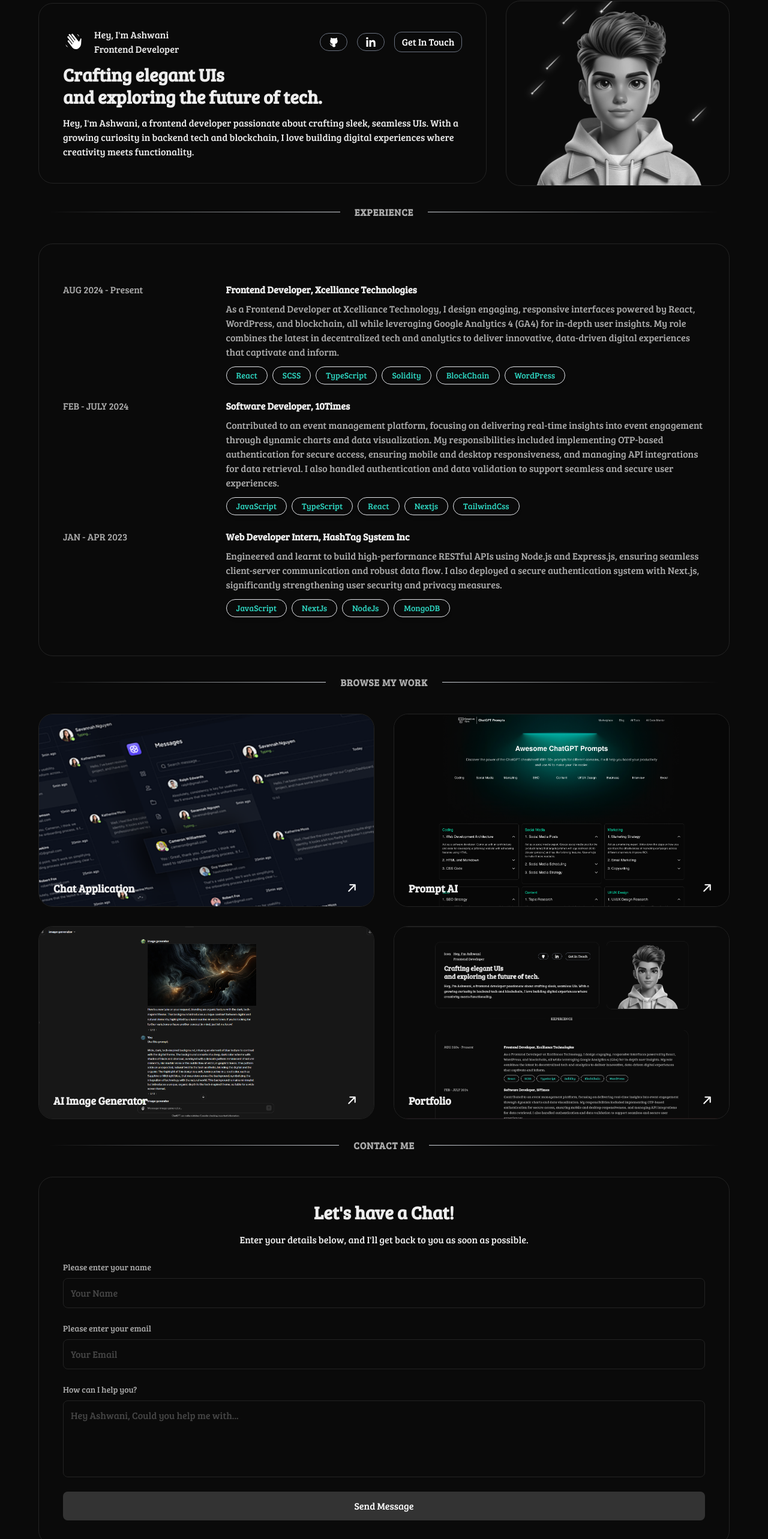
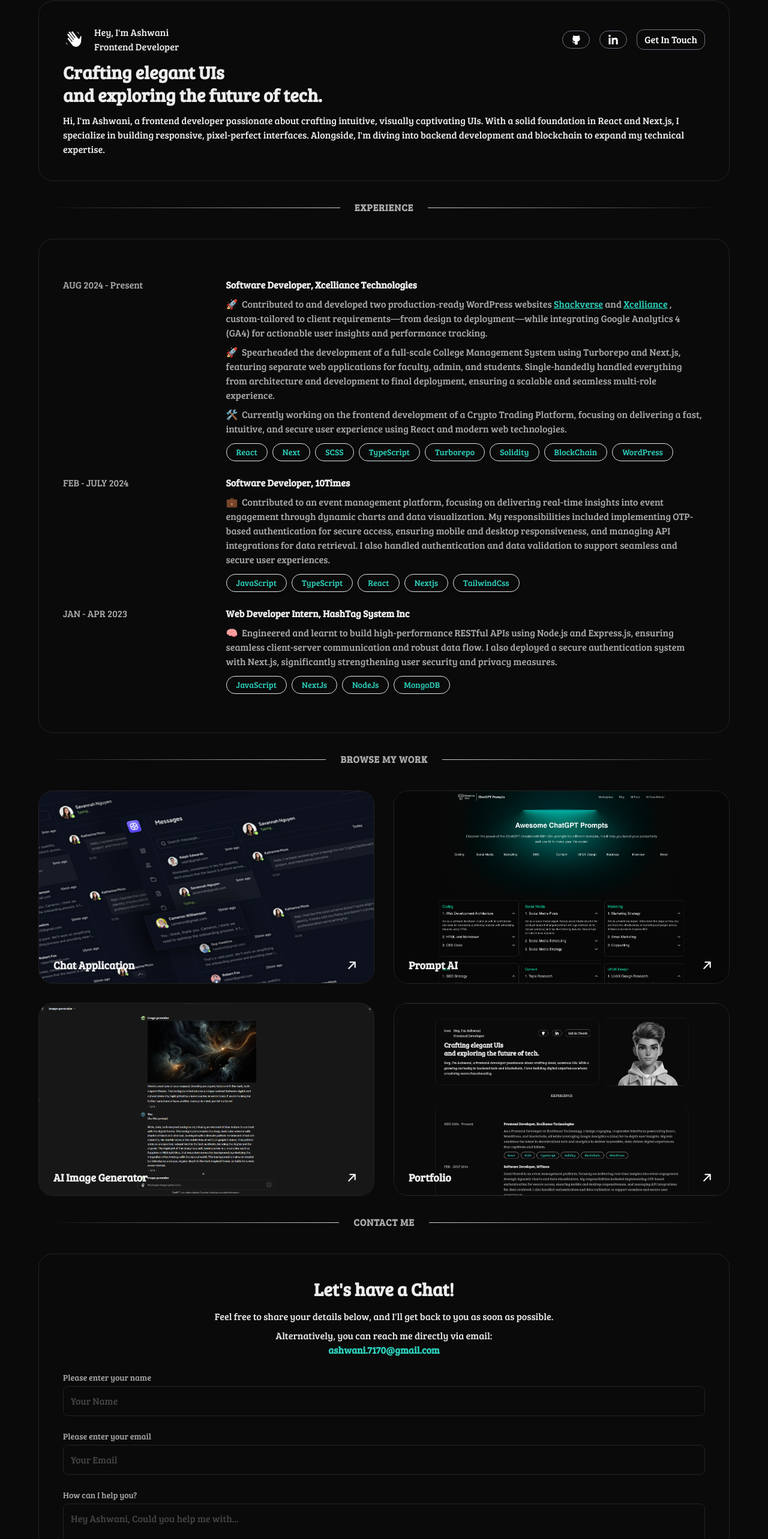
Before and after one commit to ashwaniMaddheshiya/Portfolio, a Next.js app: page / in a window 1280 px wide. Shown: the part 63-2629 px from the top of the page at 60% size. Built offline with nearby package versions, Linux system fonts and the light colour scheme.

Commit message:
updated experience

```diff
--- a/src/components/Contact/index.tsx
+++ b/src/components/Contact/index.tsx
@@ -4,22 +4,36 @@ import { useState } from "react";
 
 const Contact = () => {
   const [form, setForm] = useState({ name: "", email: "", message: "" });
+  const [errors, setErrors] = useState<{ [key: string]: string }>({});
   const [status, setStatus] = useState("");
+
+  const validate = () => {
+    const newErrors: { [key: string]: string } = {};
+
+    if (!form.name.trim()) newErrors.name = "Name is required.";
+    if (!form.email.trim()) {
+      newErrors.email = "Email is required.";
+    } else if (!/^\S+@\S+\.\S+$/.test(form.email)) {
+      newErrors.email = "Enter a valid email.";
+    }
+    if (!form.message.trim()) newErrors.message = "Message is required.";
+
+    setErrors(newErrors);
+    return Object.keys(newErrors).length === 0;
+  };
 
   const handleChange = (
     e: React.ChangeEvent<HTMLInputElement | HTMLTextAreaElement>
   ) => {
     setForm({ ...form, [e.target.name]: e.target.value });
+    setErrors({ ...errors, [e.target.name]: "" });
   };
 
   const handleSubmit = async (e: React.FormEvent<HTMLFormElement>) => {
     e.preventDefault();
+    setStatus("");
 
-    // Check if all fields are filled
-    if (!form.name || !form.email || !form.message) {
-      setStatus("Please fill out all fields.");
-      return;
-    }
+    if (!validate()) return;
 
     setStatus("Sending...");
 
@@ -29,11 +43,7 @@ const Contact = () => {
         headers: {
           "Content-Type": "application/json",
         },
-        body: JSON.stringify({
-          name: form.name,
-          email: form.email,
-          message: form.message,
-        }),
+        body: JSON.stringify(form),
       });
 
       if (response.ok) {
@@ -48,7 +58,10 @@ const Contact = () => {
     }
   };
 
-  const isFormValid = form.name && form.email && form.message;
+  const inputClasses = (field: string) =>
+    `p-3 rounded-lg placeholder:text-[#454545] bg-[#0a0a0a] text-primary border ${
+      errors[field] ? "border-red-500" : "border-[#232323]"
+    } focus:outline-none focus:ring-2 focus:ring-[#232323]`;
 
   return (
     <motion.div className="border border-[#232323] p-6 sm:p-8 md:p-10 rounded-3xl mx-auto">
@@ -56,11 +69,19 @@ const Contact = () => {
         Let&apos;s have a Chat!
       </div>
       <div className="mb-6 text-center text-sm sm:text-base">
-        Enter your details below, and I&apos;ll get back to you as soon as
-        possible.
+        <p>
+          Feel free to share your details below, and I&apos;ll get back to you as
+          soon as possible.
+        </p>
+        <p className="mt-2">
+          Alternatively, you can reach me directly via email:
+        </p>
+        <p className="font-semibold text-teal-400">ashwani.7170@gmail.com</p>
       </div>
+
       <motion.form onSubmit={handleSubmit} className="flex flex-col gap-6">
-        <div className="flex flex-col gap-2">
+        {/* Name */}
+        <div className="flex flex-col gap-1">
           <label htmlFor="name" className="text-sm text-secondary">
             Please enter your name
           </label>
@@ -71,12 +92,16 @@ const Contact = () => {
             placeholder="Your Name"
             value={form.name}
             onChange={handleChange}
-            className="p-3 rounded-lg placeholder:text-[#454545] bg-[#0a0a0a] text-primary border border-[#232323] focus:outline-none focus:ring-2 focus:ring-[#232323]"
+            className={inputClasses("name")}
             whileFocus={{ scale: 1.02 }}
           />
+          {errors.name && (
+            <span className="text-red-500 text-xs">{errors.name}</span>
+          )}
         </div>
 
-        <div className="flex flex-col gap-2">
+        {/* Email */}
+        <div className="flex flex-col gap-1">
           <label htmlFor="email" className="text-sm text-secondary">
             Please enter your email
           </label>
@@ -87,12 +112,16 @@ const Contact = () => {
             placeholder="Your Email"
             value={form.email}
             onChange={handleChange}
-            className="p-3 rounded-lg placeholder:text-[#454545] bg-[#0a0a0a] text-primary border border-[#232323] focus:outline-none focus:ring-2 focus:ring-[#232323]"
+            className={inputClasses("email")}
             whileFocus={{ scale: 1.02 }}
           />
+          {errors.email && (
+            <span className="text-red-500 text-xs">{errors.email}</span>
+          )}
         </div>
 
-        <div className="flex flex-col gap-2">
+        {/* Message */}
+        <div className="flex flex-col gap-1">
           <label htmlFor="message" className="text-sm text-secondary">
             How can I help you?
           </label>
@@ -102,25 +131,25 @@ const Contact = () => {
             placeholder="Hey Ashwani, Could you help me with..."
             value={form.message}
             onChange={handleChange}
-            className="p-3 rounded-lg placeholder:text-[#454545] bg-[#0a0a0a] text-primary border border-[#232323] focus:outline-none focus:ring-2 focus:ring-[#232323] resize-none h-32"
+            className={`${inputClasses("message")} resize-none h-32`}
             whileFocus={{ scale: 1.02 }}
           />
+          {errors.message && (
+            <span className="text-red-500 text-xs">{errors.message}</span>
+          )}
         </div>
 
+        {/* Button */}
         <motion.button
           type="submit"
-          className={`py-3 rounded-lg transition-all duration-300 ${
-            isFormValid
-              ? "bg-[#1f1f1f] hover:bg-[#3a3a3a]"
-              : "bg-[#333333] cursor-not-allowed"
-          } text-white`}
-          whileHover={isFormValid ? { scale: 1.02 } : {}}
-          whileTap={isFormValid ? { scale: 0.95 } : {}}
-          disabled={!isFormValid}
+          className="py-3 rounded-lg transition-all duration-300 bg-[#1f1f1f] hover:bg-[#3a3a3a] text-white"
+          whileHover={{ scale: 1.02 }}
+          whileTap={{ scale: 0.95 }}
         >
           Send Message
         </motion.button>
 
+        {/* Status Message */}
         {status && <p className="text-center text-teal-400 mt-2">{status}</p>}
       </motion.form>
     </motion.div>
--- a/src/components/Experience/index.tsx
+++ b/src/components/Experience/index.tsx
@@ -1,8 +1,18 @@
 import React from "react";
 import Tag from "../UI/Tag";
+import Link from "next/link";
 
 const tech10 = ["JavaScript", "TypeScript", "React", "Nextjs", "TailwindCss"];
-const techX = ["React", "SCSS", "TypeScript", "Solidity", "BlockChain", "WordPress"];
+const techX = [
+  "React",
+  "Next",
+  "SCSS",
+  "TypeScript",
+  "Turborepo",
+  "Solidity",
+  "BlockChain",
+  "WordPress",
+];
 const techH = ["JavaScript", "NextJs", "NodeJs", "MongoDB"];
 
 const Experience = () => {
@@ -13,9 +23,29 @@ const Experience = () => {
           AUG 2024 - Present
         </div>
         <div className="md:col-span-3">
-          <div className="font-semibold">Frontend Developer, Xcelliance Technologies</div>
+          <div className="font-semibold">
+            Software Developer, Xcelliance Technologies
+          </div>
           <p className="text-secondary mt-2">
-          As a Frontend Developer at Xcelliance Technology, I design engaging, responsive interfaces powered by React, WordPress, and blockchain, all while leveraging Google Analytics 4 (GA4) for in-depth user insights. My role combines the latest in decentralized tech and analytics to deliver innovative, data-driven digital experiences that captivate and inform.
+            🚀&nbsp; Contributed to and developed two production-ready WordPress
+            websites <Link href="https://shackverse.in/" className="text-teal-400 underline">Shackverse</Link> and{" "}
+            <Link href="https://xcelliance.com" className="text-teal-400 underline">Xcelliance</Link> ,
+            custom-tailored to client requirements—from design to
+            deployment—while integrating Google Analytics 4 (GA4) for actionable
+            user insights and performance tracking.
+          </p>
+
+          <p className="text-secondary mt-2">
+            🚀&nbsp; Spearheaded the development of a full-scale College
+            Management System using Turborepo and Next.js, featuring separate
+            web applications for faculty, admin, and students. Single-handedly
+            handled everything from architecture and development to final
+            deployment, ensuring a scalable and seamless multi-role experience.
+          </p>
+          <p className="text-secondary mt-2">
+            🛠️&nbsp; Currently working on the frontend development of a Crypto
+            Trading Platform, focusing on delivering a fast, intuitive, and
+            secure user experience using React and modern web technologies.
           </p>
           <div className="flex flex-wrap gap-2 mt-3">
             {techX.map((tech, ind) => (
@@ -32,7 +62,13 @@ const Experience = () => {
         <div className="md:col-span-3">
           <div className="font-semibold">Software Developer, 10Times</div>
           <p className="text-secondary mt-2">
-          Contributed to an event management platform, focusing on delivering real-time insights into event engagement through dynamic charts and data visualization. My responsibilities included implementing OTP-based authentication for secure access, ensuring mobile and desktop responsiveness, and managing API integrations for data retrieval. I also handled authentication and data validation to support seamless and secure user experiences.
+            💼&nbsp; Contributed to an event management platform, focusing on
+            delivering real-time insights into event engagement through dynamic
+            charts and data visualization. My responsibilities included
+            implementing OTP-based authentication for secure access, ensuring
+            mobile and desktop responsiveness, and managing API integrations for
+            data retrieval. I also handled authentication and data validation to
+            support seamless and secure user experiences.
           </p>
           <div className="flex flex-wrap gap-2 mt-3">
             {tech10.map((tech, ind) => (
@@ -47,9 +83,15 @@ const Experience = () => {
           JAN - APR 2023
         </div>
         <div className="md:col-span-3">
-          <div className="font-semibold">Web Developer Intern, HashTag System Inc</div>
+          <div className="font-semibold">
+            Web Developer Intern, HashTag System Inc
+          </div>
           <p className="text-secondary mt-2">
-          Engineered and learnt to build high-performance RESTful APIs using Node.js and Express.js, ensuring seamless client-server communication and robust data flow. I also deployed a secure authentication system with Next.js, significantly strengthening user security and privacy measures.
+            🧠&nbsp; Engineered and learnt to build high-performance RESTful
+            APIs using Node.js and Express.js, ensuring seamless client-server
+            communication and robust data flow. I also deployed a secure
+            authentication system with Next.js, significantly strengthening user
+            security and privacy measures.
           </p>
           <div className="flex flex-wrap gap-2 mt-3">
             {techH.map((tech, ind) => (
--- a/src/components/Header/Animated.scss
+++ b/src/components/Header/Animated.scss
@@ -16,7 +16,6 @@
   width: 100%;
   height: 100%;
   transform: rotate(-45deg);
-  overflow: hidden; // Ensure stars don't exceed container boundary
 }
 
 .star {
--- a/src/components/Header/index.tsx
+++ b/src/components/Header/index.tsx
@@ -2,10 +2,8 @@ import Button from "../UI/Button";
 import githubIcon from "/public/github.svg";
 import linkedinIcon from "/public/linkedin.svg";
 import Image from "next/image";
-import MyImg from "/public/profile.png";
 import Link from "next/link";
 import greetIcon from "/public/greeting.svg";
-import AnimatedSkillsBackground from "./Animated";
 
 const Header = () => {
   const handleScrollToContact = () => {
@@ -14,7 +12,7 @@ const Header = () => {
 
   return (
     <div className="flex flex-col lg:flex-row items-center gap-8">
-      <div className="border border-[#232323] rounded-3xl lg:w-2/3 w-full p-10">
+      <div className="border border-[#232323] rounded-3xl w-full p-10">
         <div className="flex flex-col gap-3 md:flex-row md:justify-between md:items-center ">
           <div className="flex gap-3">
             <Image src={greetIcon} alt="" width={40} height={40} />
@@ -47,23 +45,21 @@ const Header = () => {
         </div>
 
         <div>
-          Hey, I&apos;m Ashwani, a frontend developer passionate about crafting
-          sleek, seamless UIs. With a growing curiosity in backend tech and
-          blockchain, I love building digital experiences where creativity meets
-          functionality.
+          Hi, I&apos;m Ashwani, a frontend developer passionate about crafting
+          intuitive, visually captivating UIs. With a solid foundation in React
+          and Next.js, I specialize in building responsive, pixel-perfect
+          interfaces. Alongside, I&apos;m diving into backend development and
+          blockchain to expand my technical expertise.
         </div>
       </div>
 
-      <div className="relative border border-[#232323] rounded-3xl lg:w-1/3 overflow-hidden h-auto">
+      {/* <div className="relative border border-[#232323] rounded-3xl lg:w-1/3 overflow-hidden h-auto w-full">
         <div className="absolute inset-0 overflow-hidden">
           <AnimatedSkillsBackground />
         </div>
-        <Image
-          src={MyImg}
-          alt="My Image"
-          className="px-10 pt-4 w-full h-auto object-contain relative z-10"
-        />
-      </div>
+        <div className="px-10 pt-4 w-full h-[300px] object-contain relative z-10"></div>
+
+      </div> */}
     </div>
   );
 };
```
Also changed, not shown: src/components/Projects/index.tsx (+4 -4 lines).
